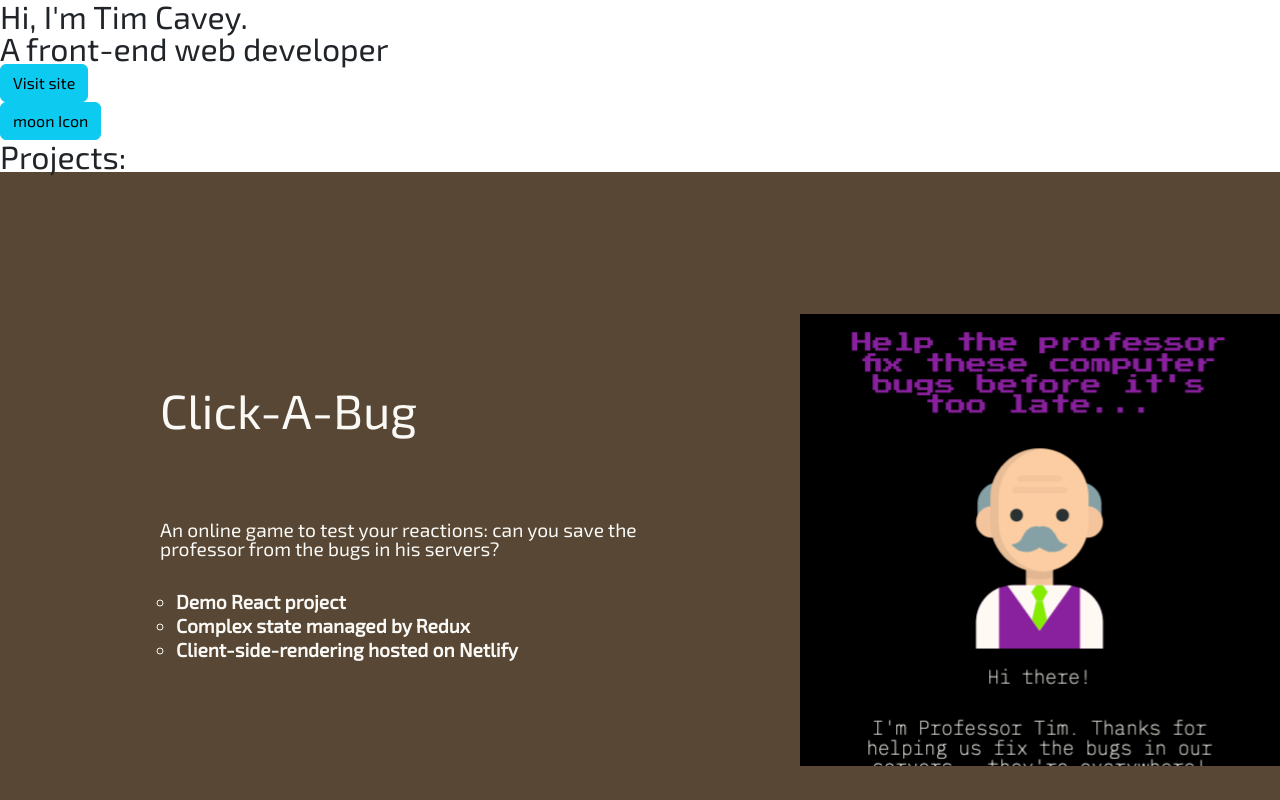
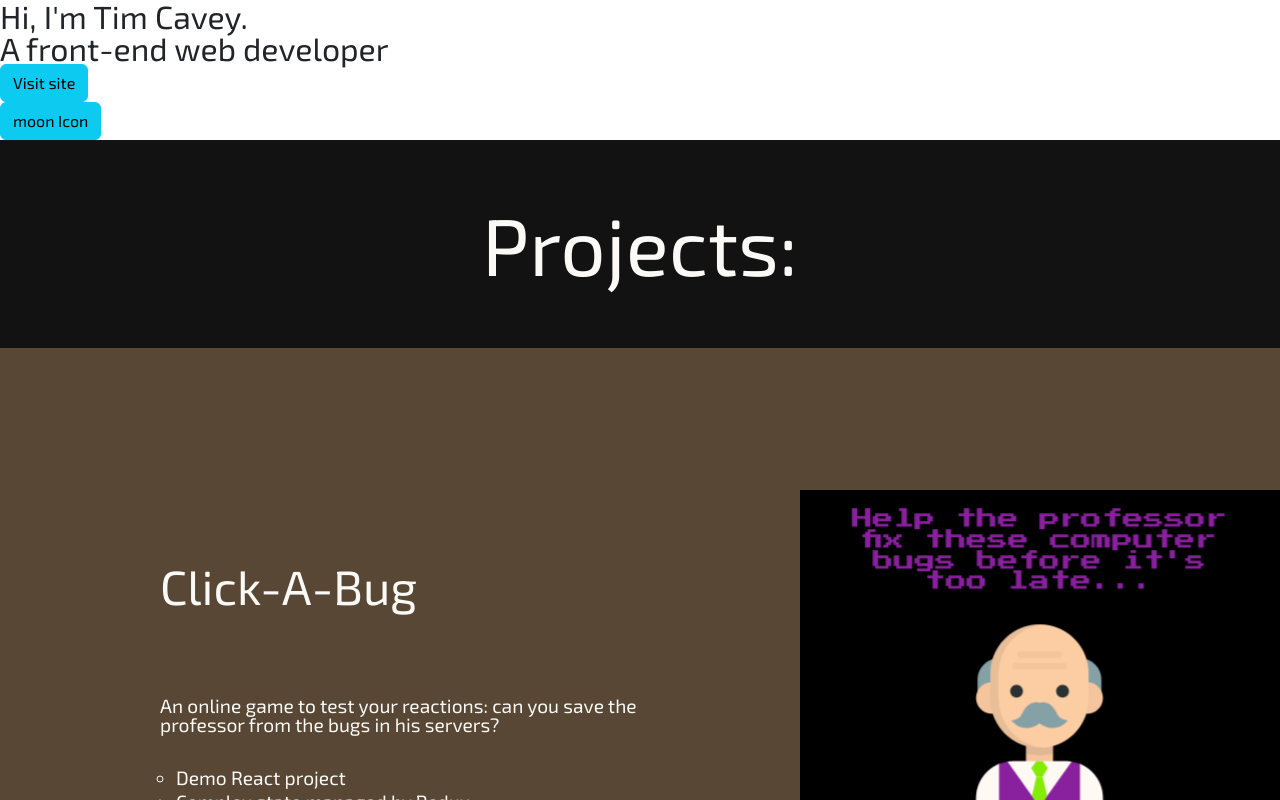
Before and after one commit to T-J-D-Cavey/my-portfolio-site, a React (Vite) app: page / in a window 1280 px wide. Shown: the top 800 px of the page. Built offline with nearby package versions, Linux system fonts and the light colour scheme.

Commit message:
complete Project header styles

```diff
--- a/src/App.css
+++ b/src/App.css
@@ -100,9 +100,17 @@ p {
 ul {
   list-style: circle;
   font-size: 1.2rem;
-  font-weight: 800;
 }
 /* --------> Project section styles: */
+
+.projectHeaderContainer {
+  text-align: center;
+  padding: 4rem 0;
+}
+
+.projectHeaderContainer h2 {
+  font-size: 5rem;
+}
 
 .projectSection {
   padding: 2rem 0;
--- a/src/App.jsx
+++ b/src/App.jsx
@@ -21,8 +21,9 @@ export function App() {
       ctaButton: 'light',
       secondaryButton: 'outline-light',
       color: '#FAF9F6',
+      background: '#121212',
       projectBackgroundOne: '#574734',
-      projectBackgroundTwo: '#121212',
+      projectBackgroundTwo: '#333333',
       projectBackgroundThree: '#193652',
       projectBackgroundFour: '#1D1F20',
     },
@@ -30,6 +31,7 @@ export function App() {
       ctaButton: 'dark',
       secondaryButton: 'outline-dark',
       color: '#202020',
+      background: '#fafafa',
       projectBackgroundOne: '#C3E6EB',
       projectBackgroundTwo: '#F9F3F1',
       projectBackgroundThree: '#E6FFE0',
@@ -39,10 +41,10 @@ export function App() {
 
   return (
     <div>
-      <HeroBanner mode={mode}/>
+      <HeroBanner mode={mode} modeStyles={modeStyles}/>
       <DarkLightButton mode={mode} changeMode={changeMode} />
       <ProjectContainer mode={mode} modeStyles={modeStyles}/>
-      <Footer mode={mode}/>
+      <Footer mode={mode} modeStyles={modeStyles}/>
     </div>
   )
 }
--- a/src/components/ProjectContainer.jsx
+++ b/src/components/ProjectContainer.jsx
@@ -4,9 +4,14 @@ import { PollutionChecker } from "./projects/PollutionChecker"
 import { RamenPopup } from "./projects/RamenPopup"
 
 export function ProjectContainer({mode, modeStyles}) {
+
+    let backgroundColor = modeStyles[mode].background;
+    let color = modeStyles[mode].color;
+    // We may need to add some logic (Link or browserRouter) so that when hero banner 'see my work' is clicked, it moves to this component:
+
     return (
         <div>
-            <div>
+            <div style={{backgroundColor: backgroundColor, color: color}} className='projectHeaderContainer'>
                 <h2>Projects:</h2>
             </div>
             <ClickABug mode={mode} modeStyles={modeStyles} />
```
